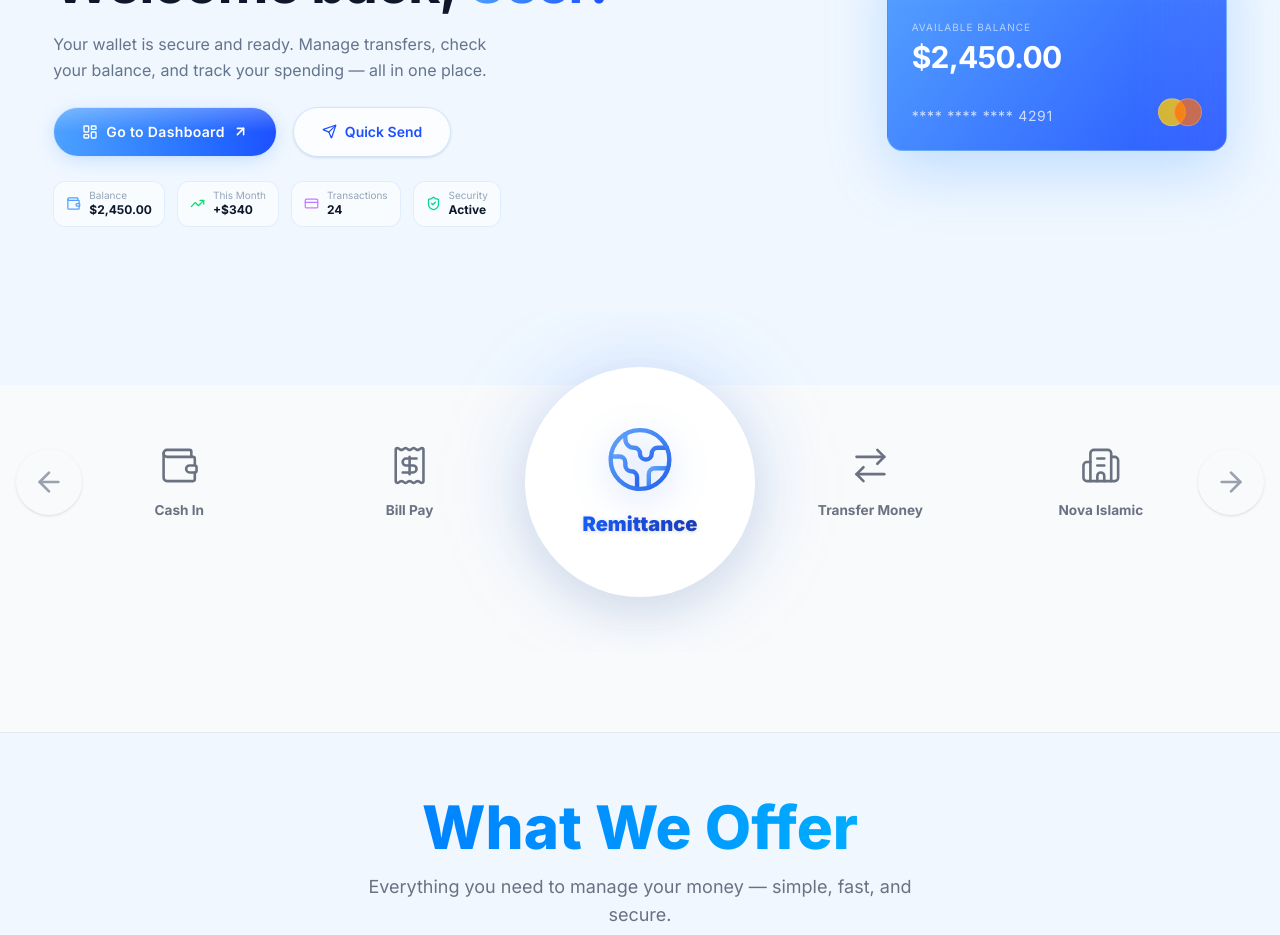
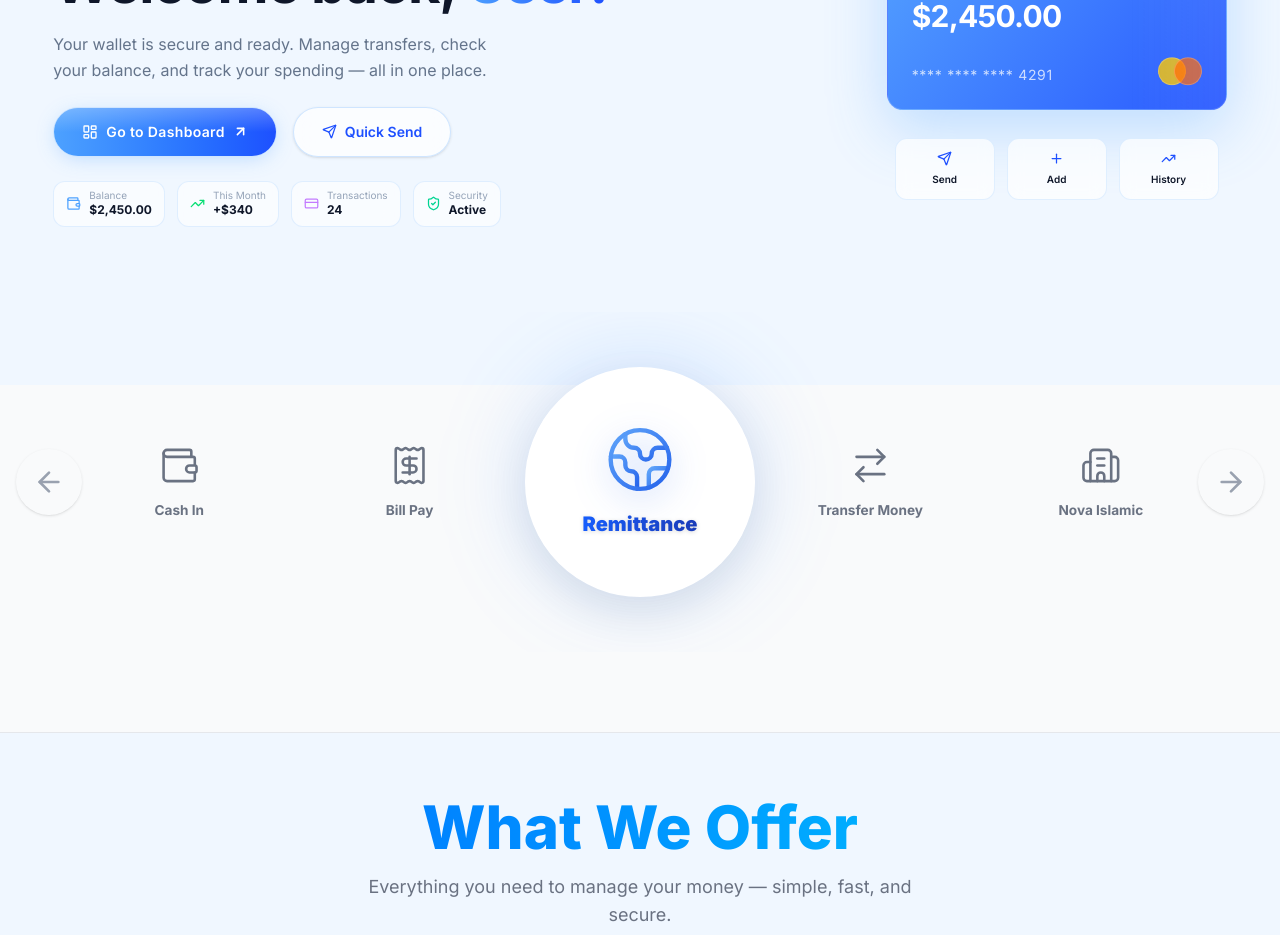
Before and after one commit to AlFahad47/Lenden, a Next.js app: page / in a window 1280 px wide. Shown: the part 1340-2275 px from the top of the page. Built offline with nearby package versions, Linux system fonts and the light colour scheme; no server answers.

Commit message:
feat: add card quick action buttons to BannerUser

```diff
--- a/src/components/ui/BannerUser.tsx
+++ b/src/components/ui/BannerUser.tsx
@@ -1,4 +1,4 @@
-"use client";
+ "use client";
 
   import React, { useState, useEffect } from "react";
   import Link from "next/link";
@@ -35,6 +35,12 @@
       { label: "This Month", value: "+$340", icon: <TrendingUp size={15} />, color: "text-green-400" },
       { label: "Transactions", value: "24", icon: <CreditCard size={15} />, color: "text-purple-400" },
       { label: "Security", value: "Active", icon: <ShieldCheck size={15} />, color: "text-emerald-400" },
+    ];
+
+    const cardActions = [
+      { label: "Send", icon: <Send size={15} /> },
+      { label: "Add", icon: <Plus size={15} /> },
+      { label: "History", icon: <TrendingUp size={15} /> },
     ];
 
     return (
@@ -168,7 +174,7 @@
             </div>
           </motion.div>
 
-          {/* RIGHT — Wallet Card */}
+          {/* RIGHT — Wallet Card + Action Buttons */}
           <motion.div
             className="flex-shrink-0 flex flex-col items-center gap-5"
             initial={{ opacity: 0, y: 40 }}
@@ -182,7 +188,6 @@
   shadow-[0_20px_60px_rgba(77,161,255,0.3)]"
                 style={{ background: "linear-gradient(130deg, rgba(77,161,255,0.95), rgba(30,80,255,0.95))" }}
               >
-                {/* Card top */}
                 <div className="flex justify-between items-start">
                   <div>
                     <p className="text-white/60 text-[10px] uppercase tracking-widest font-medium">NovaPay Wallet</p>
@@ -190,14 +195,10 @@
                   </div>
                   <Wifi size={18} className="text-white/60 rotate-90" />
                 </div>
-
-                {/* Balance */}
                 <div>
                   <p className="text-white/60 text-[10px] uppercase tracking-widest">Available Balance</p>
                   <p className="text-white font-bold text-3xl tracking-tight mt-1">$2,450.00</p>
                 </div>
-
-                {/* Card bottom */}
                 <div className="flex justify-between items-end">
                   <p className="font-mono text-white/75 text-sm tracking-wider">**** **** **** 4291</p>
                   <div className="flex items-center">
@@ -205,11 +206,26 @@
                     <div className="w-7 h-7 rounded-full bg-orange-500/70 border border-white/20" />
                   </div>
                 </div>
-
-                {/* Top shine */}
                 <div className="absolute top-0 left-0 w-full h-1/3 bg-gradient-to-b from-white/20 to-transparent rounded-t-2xl pointer-events-none" />
               </div>
             </div>
+
+            {/* Quick action buttons */}
+            <div className="flex items-center gap-3 w-full px-2">
+              {cardActions.map((action) => (
+                <motion.button
+                  key={action.label}
+                  whileHover={{ y: -2 }}
+                  whileTap={{ scale: 0.95 }}
+                  className="flex-1 flex flex-col items-center gap-1.5 py-3 rounded-xl bg-white/70 dark:bg-white/[0.04] border border-[#4DA1FF]/15 backdrop-blur-sm hover:bg-[#4DA1FF]/10
+  dark:hover:bg-[#4DA1FF]/10 transition-colors text-[#1E50FF] dark:text-[#4DA1FF]"
+                >
+                  {action.icon}
+                  <span className="text-[10px] font-semibold text-[#0F172A] dark:text-white">{action.label}</span>
+                </motion.button>
+              ))}
+            </div>
+
           </motion.div>
 
         </div>
```
